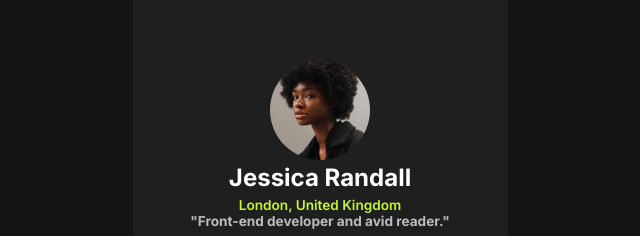
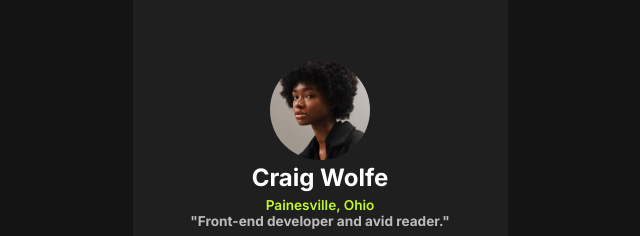
Before and after one commit to craigwolfe/Social-links-profile-challenge, a plain HTML site: page index.html in a window 1280 px wide. Shown: the part 218-454 px from the top of the page, without its empty margins (320-960 px from the left). Drawn offline with Linux system fonts and the light colour scheme.

Commit message:
Update index.html

```diff
--- a/index.html
+++ b/index.html
@@ -20,10 +20,10 @@
     <main>
       <div class="profile-name">
         <img src="./assets/images/avatar-jessica.jpeg" alt="Jessica Randall">
-        <h1>Jessica Randall</h1>
+        <h1>Craig Wolfe</h1>
       </div>
       <div class="profile-local">
-        <h2>London, United Kingdom</h2>
+        <h2>Painesville, Ohio</h2>
       </div>
       <div class="profile-title">
         <h2>"Front-end developer and avid reader."</h2>
```
